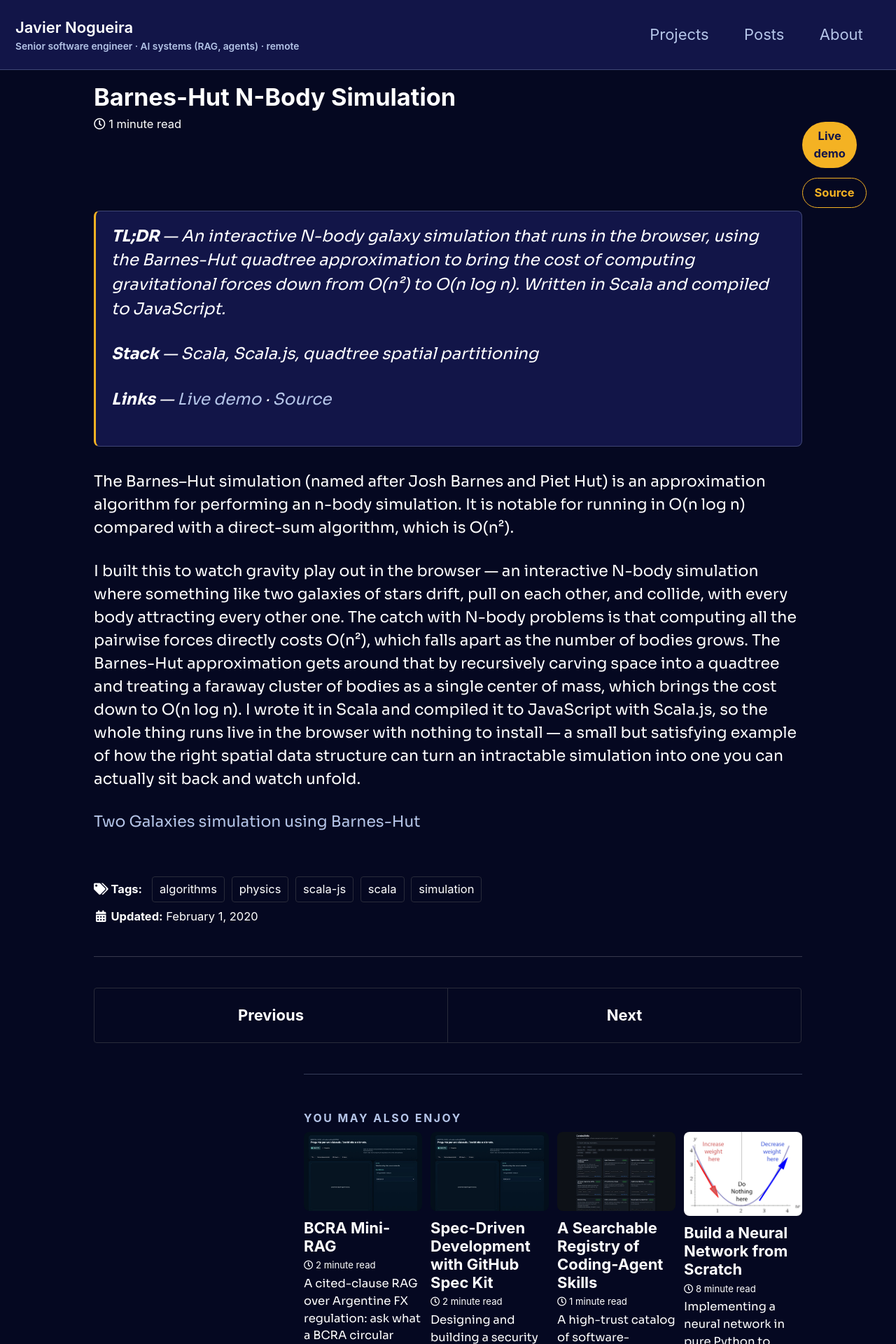
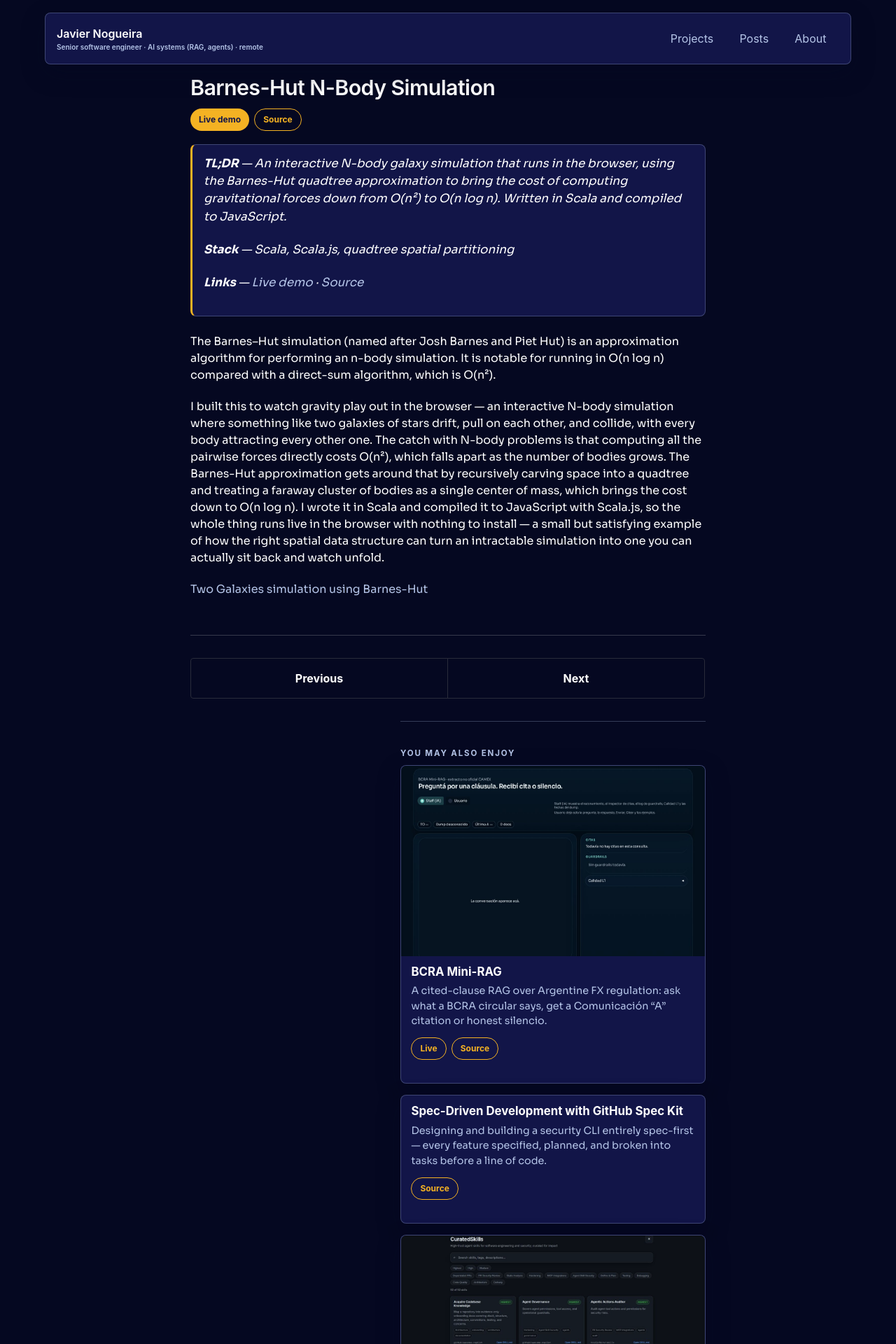
Before and after one commit to jahnog/jahnog.github.io, a Jekyll site: the page built from _posts/2020-02-01-Barnes-Hut.md, in a window 1280 px wide. Shown: the top 1920 px of the page at 70% size. Built offline with Jekyll 4.4.1, drawn with Linux system fonts in a browser that asks for light colours; cached includes are drawn as plain includes; some of the changed text lies outside the part shown.

Commit message:
Tighten portfolio chrome to match WebLook.
Pin 16px type, turn the masthead and footer into surface cards, unfloat MM page shell so Live/Source stay in flow, and stop grid teasers from leaking across posts.

```diff
--- a/_config.yml
+++ b/_config.yml
@@ -254,7 +254,7 @@ defaults:
     values:
       layout: single
       author_profile: false
-      read_time: true
+      read_time: false
       comments: # true
       share: false
       related: true
--- a/_includes/archive-single.html
+++ b/_includes/archive-single.html
@@ -1,5 +1,6 @@
+{% assign teaser = nil %}
 {% if post.header.teaser %}
-  {% capture teaser %}{{ post.header.teaser }}{% endcapture %}
+  {% assign teaser = post.header.teaser %}
 {% elsif include.type != "grid" %}
   {% assign teaser = site.teaser %}
 {% endif %}
--- a/_includes/footer.html
+++ b/_includes/footer.html
@@ -1,19 +1,14 @@
 <div class="page__footer-follow">
   <ul class="social-icons">
-    {% if site.data.ui-text[site.locale].follow_label %}
-      <li><strong>{{ site.data.ui-text[site.locale].follow_label }}</strong></li>
-    {% endif %}
-
     {% if site.footer.links %}
       {% for link in site.footer.links %}
         {% if link.label and link.url %}
-          <li><a href="{{ link.url }}" rel="nofollow noopener noreferrer"><i class="{{ link.icon | default: 'fas fa-link' }}" aria-hidden="true"></i> {{ link.label }}</a></li>
+          <li><a href="{{ link.url }}" rel="nofollow noopener noreferrer">{{ link.label }}</a></li>
         {% endif %}
       {% endfor %}
     {% endif %}
-
-    <li><a href="{% if site.atom_feed.path %}{{ site.atom_feed.path }}{% else %}{{ '/feed.xml' | relative_url }}{% endif %}"><i class="fas fa-fw fa-rss-square" aria-hidden="true"></i> {{ site.data.ui-text[site.locale].feed_label | default: "Feed" }}</a></li>
+    <li><a href="{% if site.atom_feed.path %}{{ site.atom_feed.path }}{% else %}{{ '/feed.xml' | relative_url }}{% endif %}">{{ site.data.ui-text[site.locale].feed_label | default: "Feed" }}</a></li>
   </ul>
 </div>
 
-<div class="page__footer-copyright">&copy; {{ site.time | date: '%Y' }} {{ site.name | default: site.title }}.</div>
+<div class="page__footer-copyright">&copy; {{ site.time | date: '%Y' }} {{ site.name | default: site.title }}. Cookieless Matomo, first-party.</div>
--- a/_includes/footer/custom.html
+++ b/_includes/footer/custom.html
@@ -1,3 +1,2 @@
 <!-- start custom footer snippets -->
-<p class="page__footer-copyright">Analytics: cookieless Matomo, first-party.</p>
 <!-- end custom footer snippets -->
--- a/_layouts/single.html
+++ b/_layouts/single.html
@@ -72,7 +72,7 @@ layout: default
   {% if page.id and page.related and site.related_posts.size > 0 %}
     <div class="page__related">
       <h4 class="page__related-title">{{ site.data.ui-text[site.locale].related_label | default: "You May Also Enjoy" }}</h4>
-      <div class="grid__wrapper">
+      <div class="entries-grid">
         {% for post in site.related_posts limit:4 %}
           {% include archive-single.html type="grid" %}
         {% endfor %}
@@ -82,7 +82,7 @@ layout: default
   {% elsif page.id and page.related %}
     <div class="page__related">
       <h4 class="page__related-title">{{ site.data.ui-text[site.locale].related_label | default: "You May Also Enjoy" }}</h4>
-      <div class="grid__wrapper">
+      <div class="entries-grid">
         {% for post in site.posts limit:4 %}
           {% if post.id == page.id %}
             {% continue %}
--- a/_sass/custom-styles/_custom.scss
+++ b/_sass/custom-styles/_custom.scss
@@ -65,6 +65,10 @@ figure video {
   display: none;
 }
 
+html {
+  font-size: 16px !important;
+}
+
 body {
   background-color: var(--wl-bg) !important;
   color: var(--wl-text);
@@ -79,8 +83,6 @@ a:hover {
   color: var(--wl-text);
 }
 
-.masthead,
-.page__footer,
 .sidebar {
   background: var(--wl-surface);
 }
@@ -148,7 +150,12 @@ a:hover {
 }
 
 .page,
-.archive {
+.archive,
+.page__inner-wrap,
+.page__content,
+.page__meta,
+.page__share,
+.page__footer {
   float: none !important;
   width: 100% !important;
   padding-right: 0 !important;
@@ -167,9 +174,18 @@ a:hover {
   display: none;
 }
 
+.greedy-nav > a.site-title,
 .site-title {
   color: var(--wl-text);
   font-weight: 600;
+  text-decoration: none;
+}
+
+.greedy-nav > a.site-title:hover,
+.greedy-nav > a.site-title:focus-visible,
+.site-title:hover {
+  color: var(--wl-text);
+  text-decoration: none;
 }
 
 .site-subtitle {
@@ -177,7 +193,17 @@ a:hover {
 }
 
 .masthead {
-  border-bottom: 1px solid var(--wl-border);
+  background: transparent !important;
+  border-bottom: 0;
+  padding: clamp(0.75rem, 1.5vw, 1.15rem) clamp(0.9rem, 1.6vw, 1.4rem) 0;
+}
+
+.masthead__inner-wrap {
+  background: var(--wl-surface);
+  border: 1px solid var(--wl-border);
+  border-radius: 8px;
+  box-shadow: var(--wl-shadow);
+  max-width: 72rem;
 }
 
 .greedy-nav .visible-links a {
@@ -200,9 +226,20 @@ a:hover {
   background: transparent;
 }
 
-.page-projects .greedy-nav a[href="/projects/"],
-.page-home .greedy-nav a[href="/"],
-.page-about .greedy-nav a[href="/about/"] {
+.greedy-nav .hidden-links {
+  background: var(--wl-surface);
+  border: 1px solid var(--wl-border);
+  border-radius: 8px;
+  box-shadow: var(--wl-shadow);
+}
+
+.greedy-nav .hidden-links a {
+  color: var(--wl-muted);
+}
+
+.page-projects .greedy-nav .visible-links a[href="/projects/"],
+.page-home .greedy-nav .visible-links a[href="/"],
+.page-about .greedy-nav .visible-links a[href="/about/"] {
   border-color: var(--wl-gold);
   color: var(--wl-gold);
   text-decoration: none;
@@ -223,6 +260,31 @@ a:focus-visible {
 .archive__item-title a:focus-visible {
   color: var(--wl-text);
   text-decoration: none;
+}
+
+.page__title {
+  font-size: clamp(1.5rem, 2.4vw, 1.9rem);
+  font-weight: 600;
+  letter-spacing: -0.02em;
+  line-height: 1.15;
+  margin-bottom: 0.65rem;
+}
+
+.archive > p {
+  color: var(--wl-muted);
+  font-size: 1.02rem;
+  max-width: 42rem;
+  line-height: 1.5;
+  margin: 0 0 1.5rem;
+}
+
+.page__content h2 {
+  border-bottom: 0;
+  padding-bottom: 0;
+}
+
+.page__meta {
+  display: none !important;
 }
 
 .page__content a:hover,
@@ -326,7 +388,20 @@ a:focus-visible {
   display: flex;
   flex-wrap: wrap;
   gap: 0.45rem;
-  margin: 0.75rem 0 0;
+  margin: 0.75rem 0 1rem;
+  width: auto !important;
+  max-width: 100%;
+  float: none !important;
+}
+
+.page__actions .btn,
+.archive__item-actions .btn {
+  display: inline-flex;
+  align-items: center;
+  justify-content: center;
+  white-space: nowrap;
+  width: auto;
+  float: none;
 }
 
 .btn--ghost,
@@ -345,6 +420,15 @@ a.btn--ghost:focus-visible {
   color: var(--wl-gold);
   text-decoration: none;
   background: transparent;
+}
+
+.entries-list .list__item {
+  padding: 1.15rem 0;
+  border-bottom: 1px solid var(--wl-border);
+}
+
+.entries-list .list__item:first-child {
+  border-top: 1px solid var(--wl-border);
 }
 
 .entries-list .archive__item-title {
@@ -382,6 +466,39 @@ a.btn--ghost:focus-visible {
   color: var(--wl-muted);
 }
 
+.page__footer {
+  background: transparent !important;
+  border: 0;
+  margin-top: 1.5rem;
+  padding: 0 clamp(0.9rem, 1.6vw, 1.4rem) 1rem;
+}
+
+.page__footer footer {
+  background: var(--wl-surface);
+  border: 1px solid var(--wl-border);
+  border-radius: 8px;
+  box-shadow: var(--wl-shadow);
+  max-width: 72rem;
+  margin: 0 auto 1rem;
+  padding: 0.85rem 1.1rem;
+}
+
+.page__footer-follow ul {
+  margin: 0 0 0.35rem;
+}
+
+.page__footer-follow li {
+  text-transform: none;
+  font-size: 0.85rem;
+  font-weight: 500;
+}
+
+.page__footer-follow a {
+  color: var(--wl-muted);
+  font-weight: 500;
+}
+
+.page__footer-copyright,
 .page__footer-copyright a {
   color: var(--wl-muted);
 }
```
Also changed, not shown: scripts/test-theme.mjs (+20 -0 lines).
